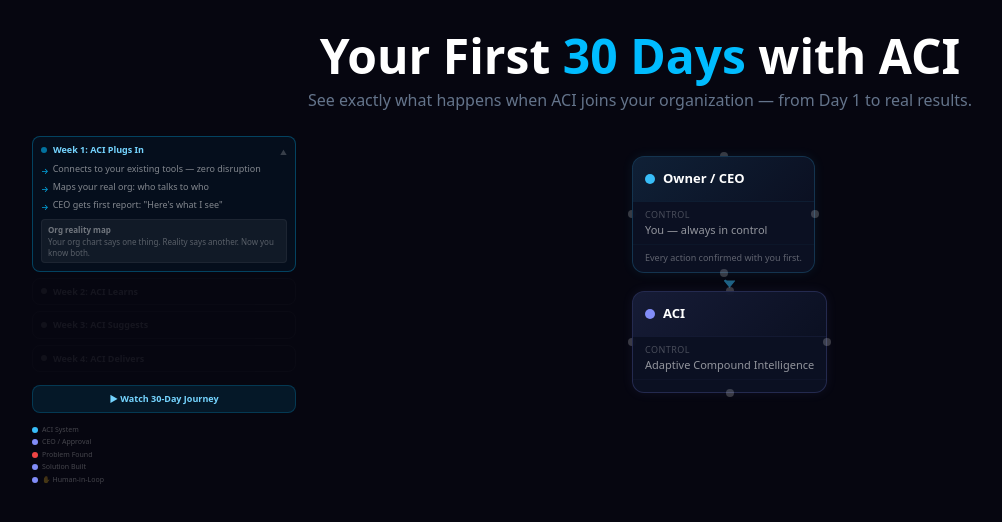
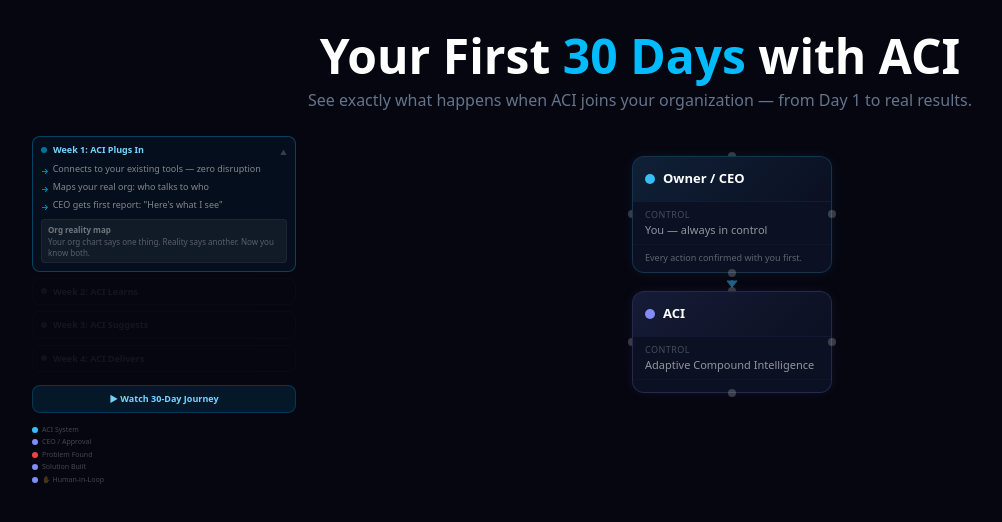
Before and after one commit to AppStudioPros/aci-works-map, a Next.js app: page / in a window 1280 px wide. Shown: the top 522 px of the page, without its empty margins (0-1002 px from the left). Built offline with nearby package versions, Linux system fonts and the light colour scheme; some icons are missing.

Commit message:
ACI node: 45px tall, fixed 200px width for all anchor nodes

```diff
--- a/src/components/ACIFlowMap.tsx
+++ b/src/components/ACIFlowMap.tsx
@@ -45,7 +45,7 @@ interface NDef {
 
 const allNodeDefs: NDef[] = [
   // CEO — centered under "30 Days" heading
-  { id: 'aci', label: 'ACI', fixedHeight: 55, subtitle: 'Adaptive Compound Intelligence', detail: '', iconSrc: 'https://cdn.lordicon.com/wzrwaorf.json', icon: '', color: '#818CF8', nodeType: 'brain', week: 0, x: 320, y: 155 },
+  { id: 'aci', label: 'ACI', fixedHeight: 45, subtitle: 'Adaptive Compound Intelligence', detail: '', iconSrc: 'https://cdn.lordicon.com/wzrwaorf.json', icon: '', color: '#818CF8', nodeType: 'brain', week: 0, x: 320, y: 155 },
   { id: 'ceo', label: 'Owner / CEO', subtitle: 'You — always in control', detail: 'Every action confirmed with you first.', iconSrc: 'https://cdn.lordicon.com/hrjifpbq.json', icon: '', color: '#38BDF8', nodeType: 'ceo', week: 0, x: 320, y: 20 },
 ];
 
--- a/src/components/ACIMapNode.tsx
+++ b/src/components/ACIMapNode.tsx
@@ -24,7 +24,7 @@ function ACIMapNode({ data }: { data: ACINodeData }) {
   const isAnchor = nodeType === 'ceo' || nodeType === 'brain';
 
   return (
-    <div className={`${isAnchor ? 'min-w-[180px] max-w-[220px]' : 'min-w-[160px] max-w-[200px]'}`}>
+    <div className={`${isAnchor ? 'w-[200px]' : 'min-w-[160px] max-w-[200px]'}`}>
       <Handle type="target" position={Position.Top} className="!w-2 !h-2 !bg-white/20 !border-0" />
       <Handle type="target" position={Position.Left} id="left" className="!w-2 !h-2 !bg-white/20 !border-0" />
 
```
